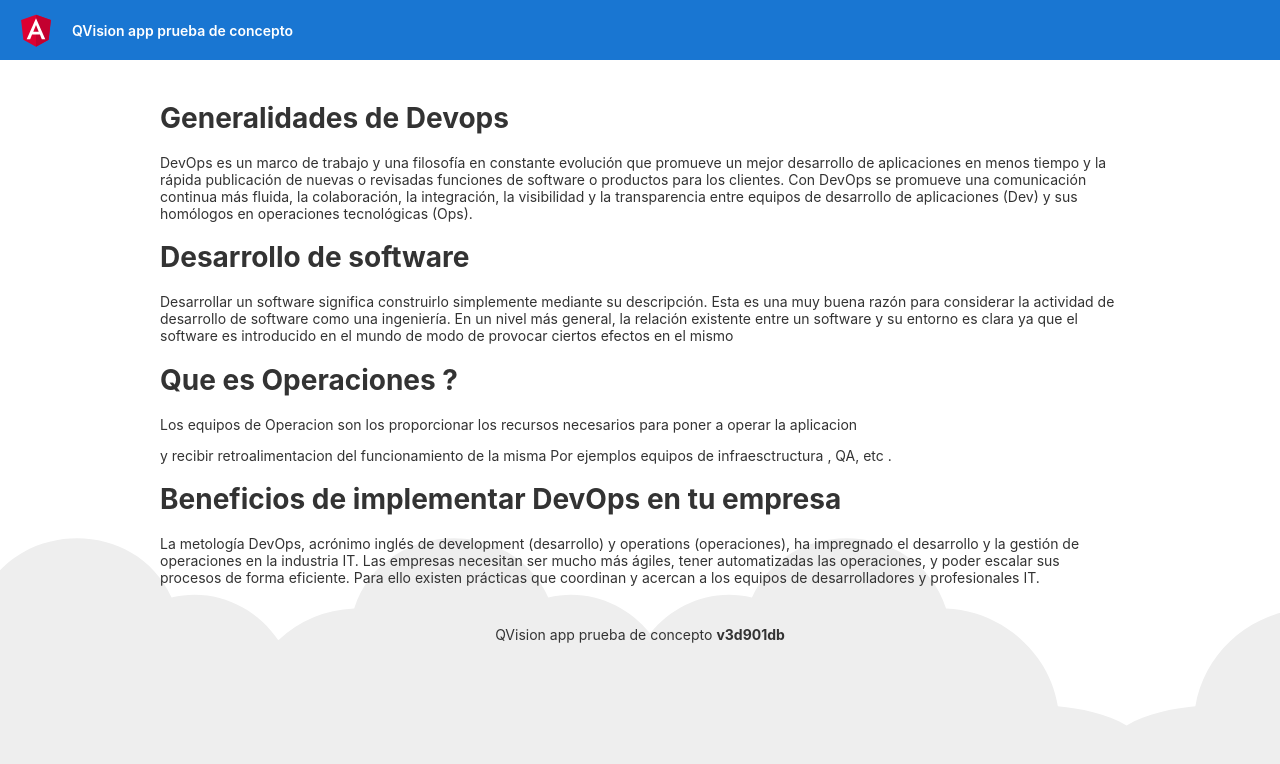
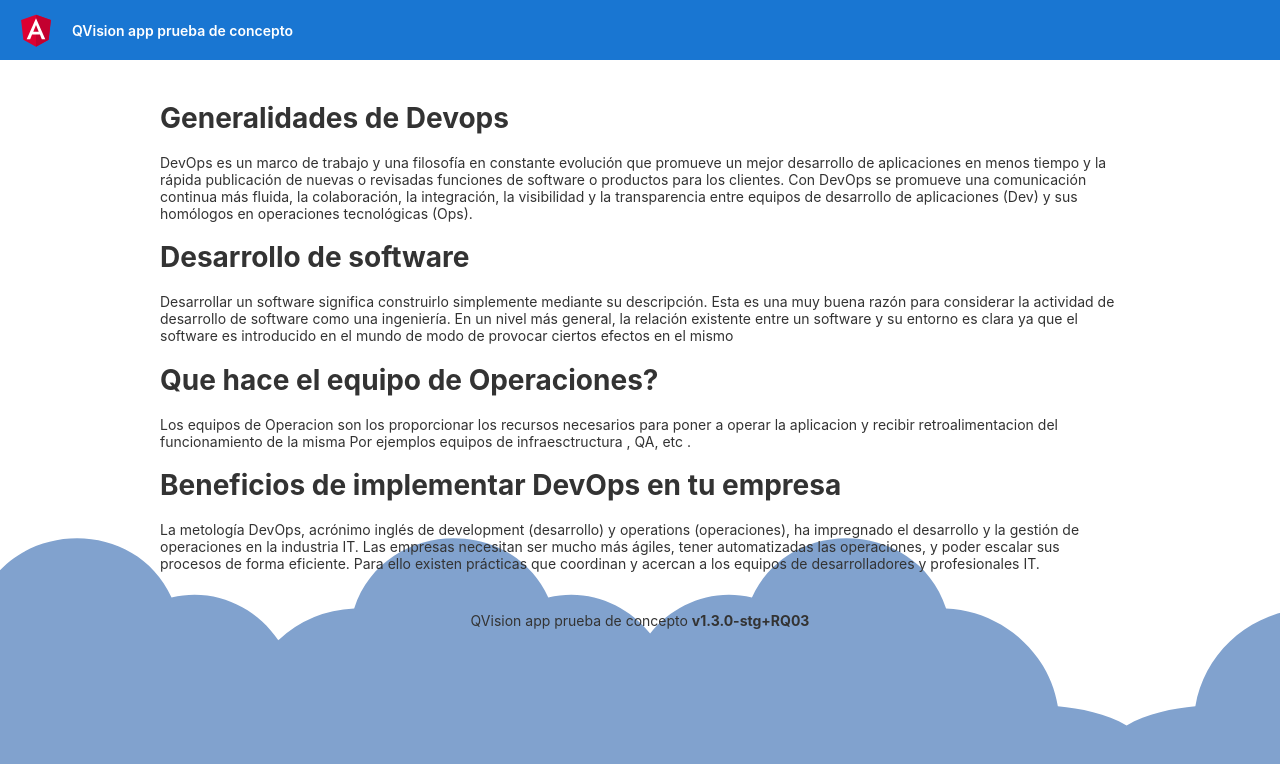
Before and after one commit to DCastroQV/Prueba-de-concepto, an Angular app: page /holamundo in a window 1280 px wide. Shown: the top 764 px of the page. Built offline with nearby package versions, Linux system fonts and the light colour scheme.

Commit message:
desarrollo e implementacion del Requerimeiento RQ01

```diff
--- a/src/app/app.component.html
+++ b/src/app/app.component.html
@@ -14,7 +14,9 @@
   h4,
   h5,
   h6 {
-    margin: 8px 0;
+    margin: 6px 0;
+    color:#333 !important;
+    font-style: oblique !important;
   }
 
   p {
@@ -313,12 +315,12 @@
 
       QVision app prueba de concepto&nbsp;
       <br>
-      <strong>v{{version}}</strong>
+      <strong>{{version}}</strong>
   </footer>
 
   <svg id="clouds" xmlns="http://www.w3.org/2000/svg" width="2611.084" height="485.677" viewBox="0 0 2611.084 485.677">
     <title>Gray Clouds Background</title>
-    <path id="Path_39" data-name="Path 39" d="M2379.709,863.793c10-93-77-171-168-149-52-114-225-105-264,15-75,3-140,59-152,133-30,2.83-66.725,9.829-93.5,26.25-26.771-16.421-63.5-23.42-93.5-26.25-12-74-77-130-152-133-39-120-212-129-264-15-54.084-13.075-106.753,9.173-138.488,48.9-31.734-39.726-84.4-61.974-138.487-48.9-52-114-225-105-264,15a162.027,162.027,0,0,0-103.147,43.044c-30.633-45.365-87.1-72.091-145.206-58.044-52-114-225-105-264,15-75,3-140,59-152,133-53,5-127,23-130,83-2,42,35,72,70,86,49,20,106,18,157,5a165.625,165.625,0,0,0,120,0c47,94,178,113,251,33,61.112,8.015,113.854-5.72,150.492-29.764a165.62,165.62,0,0,0,110.861-3.236c47,94,178,113,251,33,31.385,4.116,60.563,2.495,86.487-3.311,25.924,5.806,55.1,7.427,86.488,3.311,73,80,204,61,251-33a165.625,165.625,0,0,0,120,0c51,13,108,15,157-5a147.188,147.188,0,0,0,33.5-18.694,147.217,147.217,0,0,0,33.5,18.694c49,20,106,18,157,5a165.625,165.625,0,0,0,120,0c47,94,178,113,251,33C2446.709,1093.793,2554.709,922.793,2379.709,863.793Z" transform="translate(142.69 -634.312)" fill="#eee"/>
+    <path id="Path_39" data-name="Path 39" d="M2379.709,863.793c10-93-77-171-168-149-52-114-225-105-264,15-75,3-140,59-152,133-30,2.83-66.725,9.829-93.5,26.25-26.771-16.421-63.5-23.42-93.5-26.25-12-74-77-130-152-133-39-120-212-129-264-15-54.084-13.075-106.753,9.173-138.488,48.9-31.734-39.726-84.4-61.974-138.487-48.9-52-114-225-105-264,15a162.027,162.027,0,0,0-103.147,43.044c-30.633-45.365-87.1-72.091-145.206-58.044-52-114-225-105-264,15-75,3-140,59-152,133-53,5-127,23-130,83-2,42,35,72,70,86,49,20,106,18,157,5a165.625,165.625,0,0,0,120,0c47,94,178,113,251,33,61.112,8.015,113.854-5.72,150.492-29.764a165.62,165.62,0,0,0,110.861-3.236c47,94,178,113,251,33,31.385,4.116,60.563,2.495,86.487-3.311,25.924,5.806,55.1,7.427,86.488,3.311,73,80,204,61,251-33a165.625,165.625,0,0,0,120,0c51,13,108,15,157-5a147.188,147.188,0,0,0,33.5-18.694,147.217,147.217,0,0,0,33.5,18.694c49,20,106,18,157,5a165.625,165.625,0,0,0,120,0c47,94,178,113,251,33C2446.709,1093.793,2554.709,922.793,2379.709,863.793Z" transform="translate(142.69 -634.312)" fill="#81a2ce"/>
   </svg>
 
 </div>
--- a/src/app/hola-nundo/hola-nundo.component.html
+++ b/src/app/hola-nundo/hola-nundo.component.html
@@ -2,9 +2,13 @@
 <div>
     <h1>Generalidades de Devops</h1>
     <p>
-    DevOps es un marco de trabajo y una filosofía en constante evolución que promueve un mejor desarrollo de aplicaciones en menos tiempo y la rápida publicación de nuevas o revisadas funciones de software o productos para los clientes.
+        DevOps es un marco de trabajo y una filosofía en constante evolución que promueve un mejor desarrollo de
+        aplicaciones en menos tiempo y la rápida publicación de nuevas o revisadas funciones de software o productos
+        para los clientes.
 
-    Con DevOps se promueve una comunicación continua más fluida, la colaboración, la integración, la visibilidad y la transparencia entre equipos de desarrollo de aplicaciones (Dev) y sus homólogos en operaciones tecnológicas (Ops).
+        Con DevOps se promueve una comunicación continua más fluida, la colaboración, la integración, la visibilidad y
+        la transparencia entre equipos de desarrollo de aplicaciones (Dev) y sus homólogos en operaciones tecnológicas
+        (Ops).
     </p>
 </div>
 
@@ -20,9 +24,9 @@
 
 <!-- Requerimeinto Gabriel -->
 <div>
-<h1>Que es Operaciones ?</h1>
-<p>Los equipos de Operacion son los proporcionar los recursos necesarios para poner a operar la aplicacion </p>
-<p> y recibir retroalimentacion del funcionamiento de la misma Por ejemplos equipos de infraesctructura , QA, etc .</p>
+    <h1>Que hace el equipo de Operaciones?</h1>
+    <p>Los equipos de Operacion son los proporcionar los recursos necesarios para poner a operar la aplicacion y recibir
+        retroalimentacion del funcionamiento de la misma Por ejemplos equipos de infraesctructura , QA, etc .</p>
 </div>
 
 <!-- Requerimeinto Diego -->
@@ -31,6 +35,9 @@
         Beneficios de implementar DevOps en tu empresa
     </h1>
     <p>
-    La metología DevOps, acrónimo inglés de development (desarrollo) y operations (operaciones), ha impregnado el desarrollo y la gestión de operaciones en la industria IT. Las empresas necesitan ser mucho más ágiles, tener automatizadas las operaciones, y poder escalar sus procesos de forma eficiente. Para ello existen prácticas que coordinan y acercan a los equipos de desarrolladores y profesionales IT.
+        La metología DevOps, acrónimo inglés de development (desarrollo) y operations (operaciones), ha impregnado el
+        desarrollo y la gestión de operaciones en la industria IT. Las empresas necesitan ser mucho más ágiles, tener
+        automatizadas las operaciones, y poder escalar sus procesos de forma eficiente. Para ello existen prácticas que
+        coordinan y acercan a los equipos de desarrolladores y profesionales IT.
     </p>
 </div>
--- a/src/git-version/git-version.json
+++ b/src/git-version/git-version.json
@@ -1,10 +1,25 @@
 {
   "dirty": true,
-  "raw": "3d901db-dirty",
-  "hash": "3d901db",
-  "distance": null,
-  "tag": null,
-  "semver": null,
-  "suffix": "3d901db-dirty",
-  "semverString": null
+  "raw": "v0.5.0-stg-0-g201f089-dirty",
+  "hash": "g201f089",
+  "distance": 0,
+  "tag": "v1.3.0-stg+RQ03",
+  "semver": {
+    "options": {
+      "loose": false,
+      "includePrerelease": false
+    },
+    "loose": false,
+    "raw": "v0.5.0-stg",
+    "major": 0,
+    "minor": 5,
+    "patch": 0,
+    "prerelease": [
+      "stg"
+    ],
+    "build": [],
+    "version": "0.5.0-stg"
+  },
+  "suffix": "0-g201f089-dirty",
+  "semverString": "0.5.0-stg+0.g201f089.dirty"
 }
```
Lines whose indentation alone changed are shown as unchanged.
